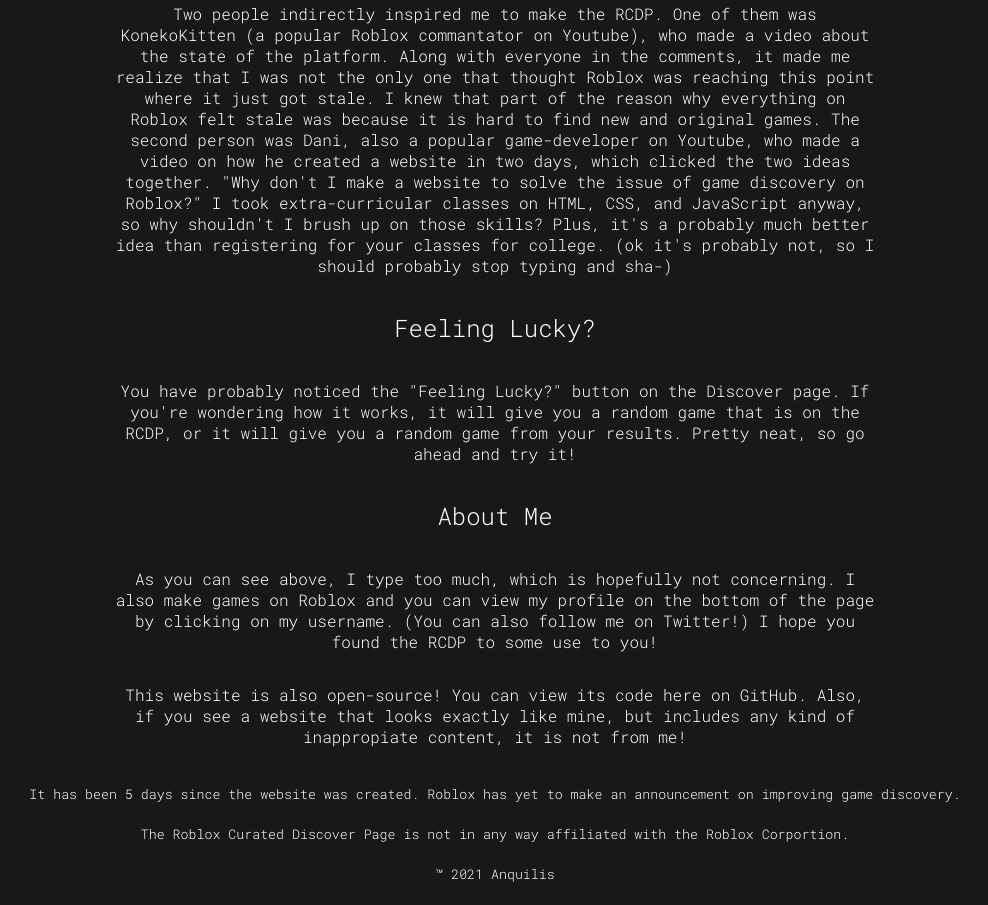
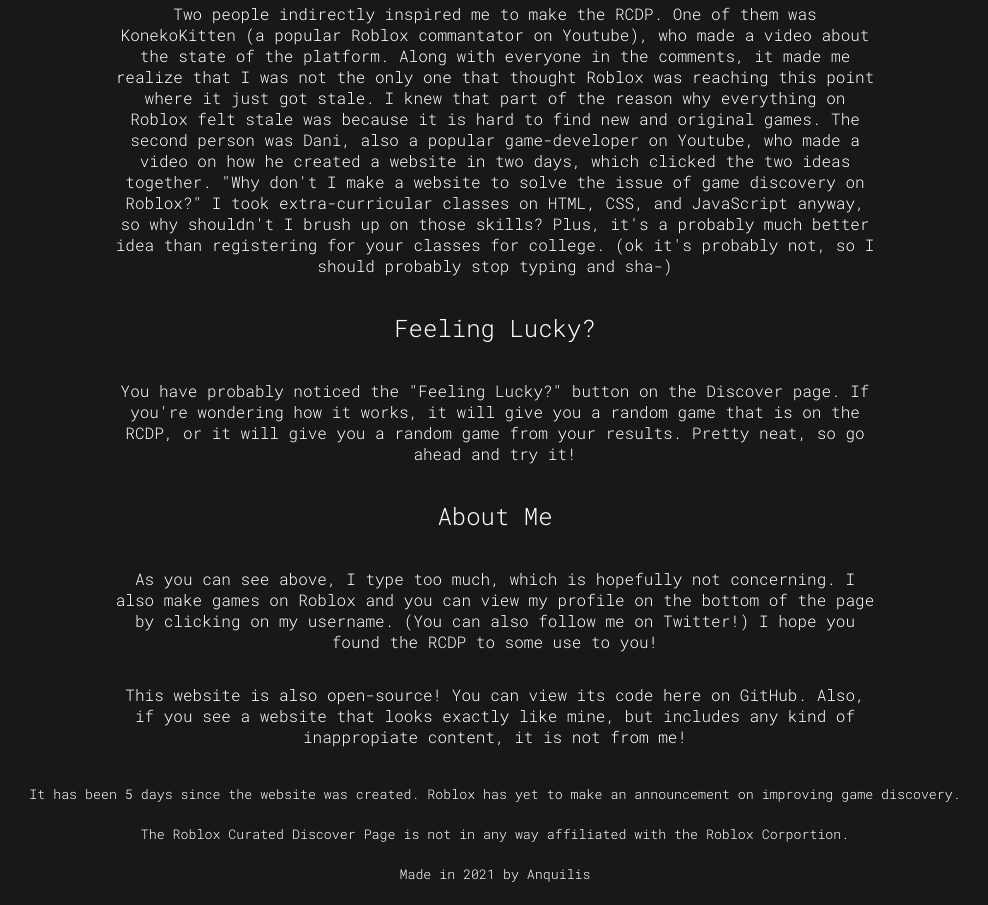
Before and after one commit to anbolos/roblox-curated-discover-page, a plain HTML site: page about.html in a window 1280 px wide. Shown: the part 3055-3960 px from the top of the page, without its empty margins (145-1133 px from the left). Drawn offline with Linux system fonts and the light colour scheme.

Commit message:
Update about.html

```diff
--- a/about.html
+++ b/about.html
@@ -96,7 +96,7 @@
     <footer>
       <h5 id="days-since-creation">It has been 0 days since the website was created.</h5>
       <h5>The Roblox Curated Discover Page is not in any way affiliated with the Roblox Corportion.</h5>
-      <h5>™ 2021 <a href="https://www.roblox.com/users/53117021/profile" target="_blank">Anquilis</a></h5>
+      <h5>Made in 2021 by <a href="https://www.roblox.com/users/53117021/profile" target="_blank">Anquilis</a></h5>
     </footer>
     <script src="/scripts/main.js"></script>
   </body>
```
